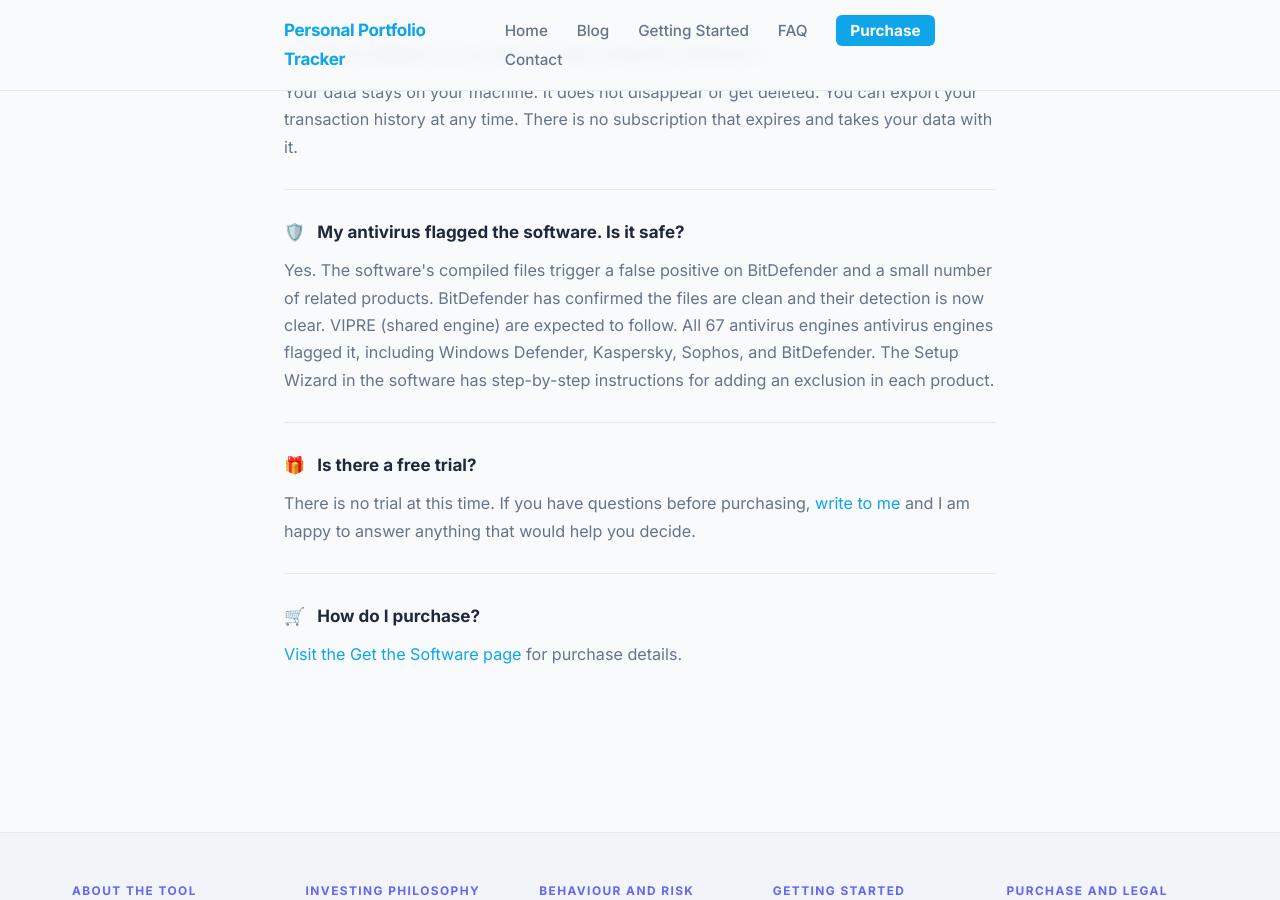
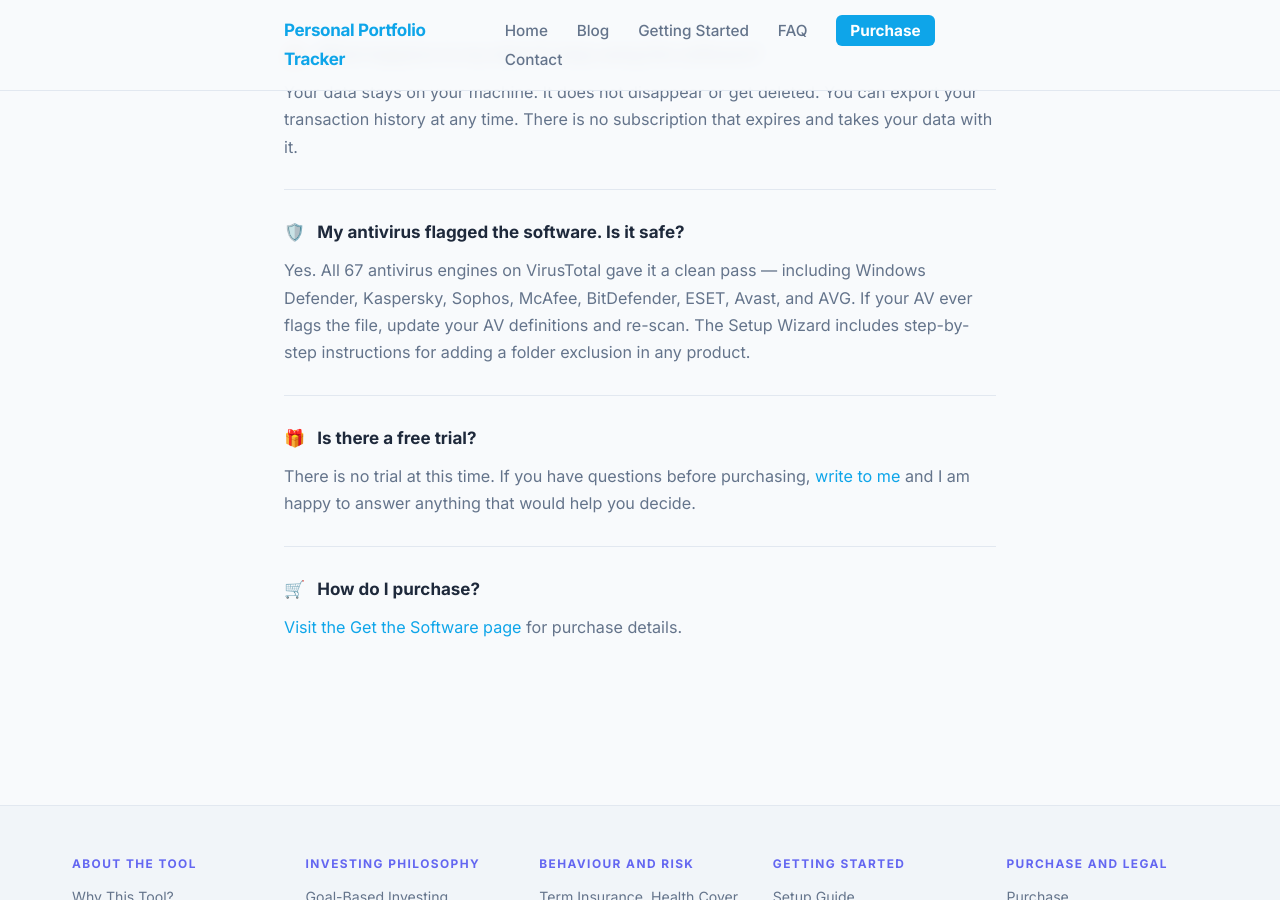
Before and after one commit to srikrishna2024/portfolio-tracker-blog, a Jekyll site: the page built from faq/index.html, in a window 1280 px wide and 900 px high, scrolled down 1904 px. Built offline with Jekyll 4.4.1, drawn with Linux system fonts in a browser that asks for light colours.

Commit message:
fix: remove remaining stale AV language (VIPRE, garbled phrases, 0/67 passive)

```diff
--- a/faq/index.html
+++ b/faq/index.html
@@ -59,7 +59,7 @@ title: Frequently Asked Questions
 
     <div class="faq-item">
       <h3><span class="faq-icon">🛡️</span> My antivirus flagged the software. Is it safe?</h3>
-      <p>Yes. The software's compiled files trigger a false positive on BitDefender and a small number of related products. BitDefender has confirmed the files are clean and their detection is now clear. VIPRE (shared engine) are expected to follow. All 67 antivirus engines antivirus engines flagged it, including Windows Defender, Kaspersky, Sophos, and BitDefender. The Setup Wizard in the software has step-by-step instructions for adding an exclusion in each product.</p>
+      <p>Yes. All 67 antivirus engines on VirusTotal gave it a clean pass — including Windows Defender, Kaspersky, Sophos, McAfee, BitDefender, ESET, Avast, and AVG. If your AV ever flags the file, update your AV definitions and re-scan. The Setup Wizard includes step-by-step instructions for adding a folder exclusion in any product.</p>
     </div>
 
     <div class="faq-item">
```
Also changed, not shown: 01_introduction.md (+1 -1 lines), 03_security_privacy.md (+5 -7 lines).
